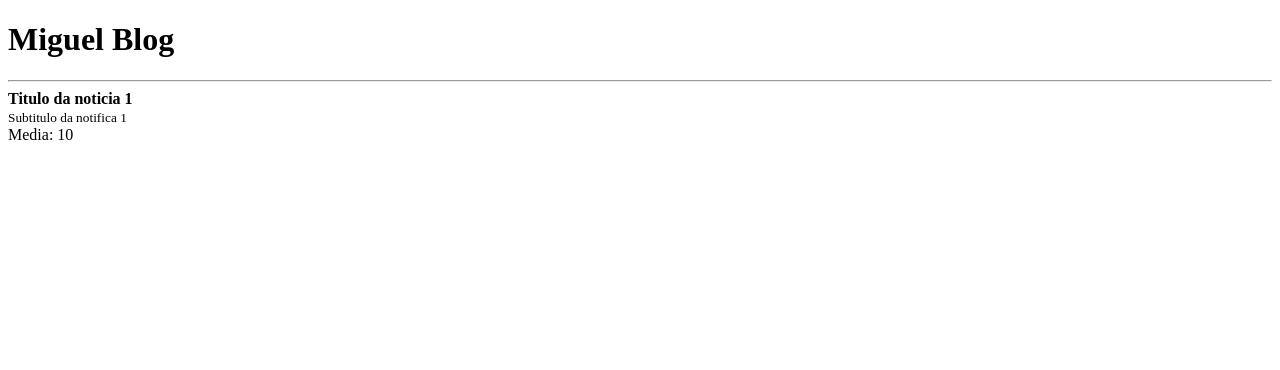
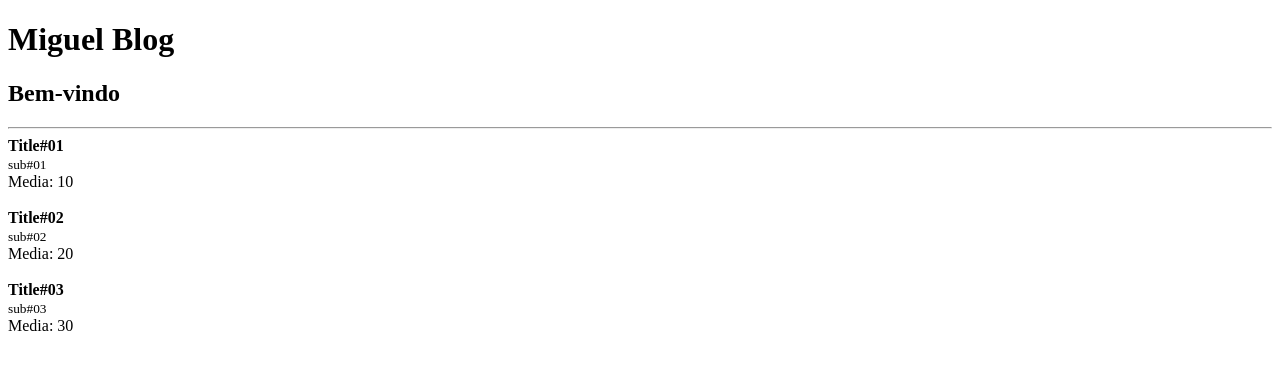
Before and after one commit to migueldelgg/react-jstack, a React app: page / in a window 1280 px wide. Shown: the top 370 px of the page. Built offline with nearby package versions, Linux system fonts and the light colour scheme.

Commit message:
Renderizando Listas

```diff
--- a/src/App.js
+++ b/src/App.js
@@ -4,20 +4,31 @@
 import Header from "./Header.js";
 import Post from './Post.js'
 
+const posts = [
+  { title: "Title#01", subtitle: "sub#01", likes: 20 },
+  { title: "Title#02", subtitle: "sub#02", likes: 40 },
+  { title: "Title#03", subtitle: "sub#03", likes: 60 },
+]
+
 // Props -> Propriedades
 function App() {
   return (
     <>
       <Header title={"Miguel Blog"}>
+        <h2>Bem-vindo</h2>
       </Header>
       <hr />
-      <Post
-        likes={20}
-        post={{
-          title: "Titulo da noticia 1",
-          subtitle: "Subtitulo da notifica 1"
-        }}
-      />
+
+      {posts.map(post => (
+        <Post
+          key={post.title} // deve ser unica
+          likes={post.likes}
+          post={{
+            title: post.title,
+            subtitle: post.subtitle,
+          }}
+        />
+      ))}
     </>
   )
 }
```
Also changed, not shown: 1 other file (tests, documents, lock files or other folders).
